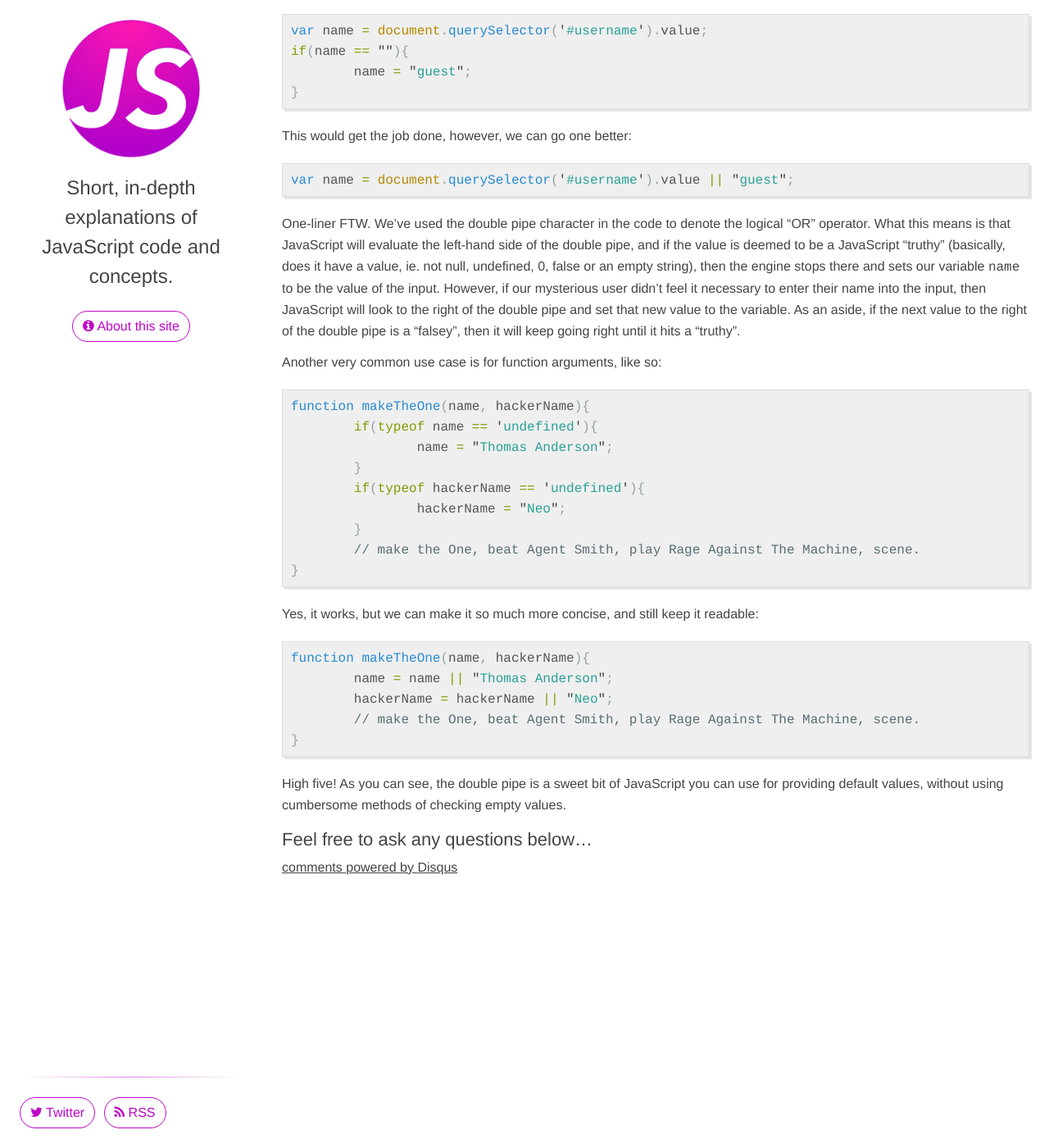
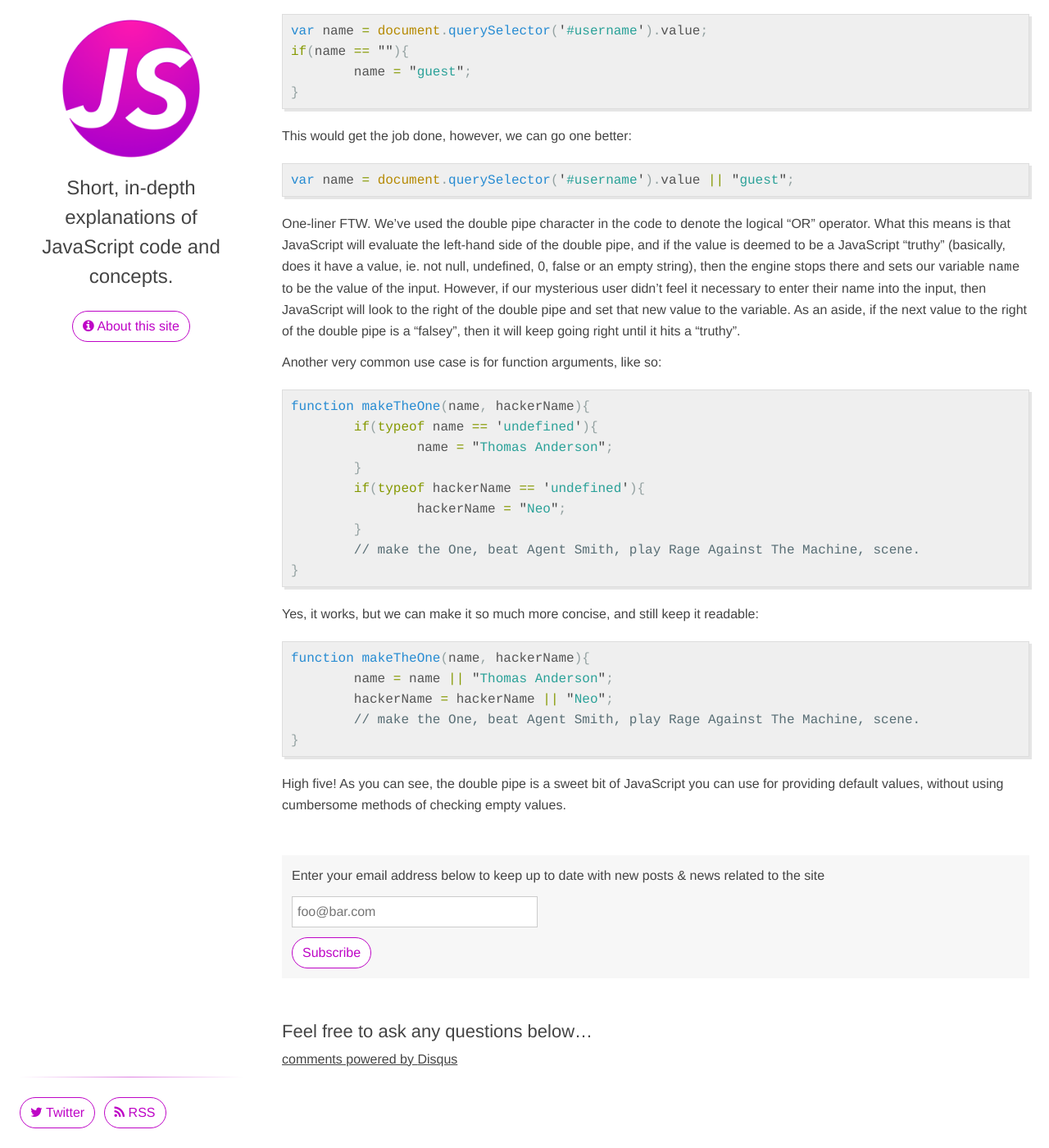
Before and after one commit to benhowdle89/js-idioms, a Jekyll site: the page built from _posts/2014-07-07-providing-default-values.markdown, in a window 1280 px wide and 1400 px high, scrolled down 488 px. Shown: the whole window at 82% size. Built offline with Jekyll 4.4.1, drawn with Linux system fonts in a browser that asks for light colours; nearby versions of some CDN libraries; comment, search, counter and statistics services are not loaded.

Commit message:
mailchimp

```diff
--- /dev/null
+++ b/_includes/mailchimp.html
@@ -0,0 +1,20 @@
+<div class="subscribe">
+	<p class="breathe-bottom">Enter your email address below to keep up to date with new posts &amp; news related to the site</p>
+	<!-- Begin MailChimp Signup Form -->
+	<div id="mc_embed_signup">
+		<form action="//jsforallof.us8.list-manage.com/subscribe/post-json?u=d813fba5ac26d43a2738f0971&amp;id=6e493b7d5d" method="post" id="mc-embedded-subscribe-form" name="mc-embedded-subscribe-form" class="validate" target="_blank" novalidate>
+
+			<div class="mc-field-group">
+				<input type="email" value="" name="EMAIL" placeholder="foo@bar.com" class="required email" id="mce-EMAIL">
+			</div>
+			<div id="mce-responses" class="clear">
+				<div class="response" id="mce-error-response" style="display:none"></div>
+				<div class="response" id="mce-success-response" style="display:none"></div>
+			</div>    <!-- real people should not fill this in and expect good things - do not remove this or risk form bot signups-->
+		    <div style="position: absolute; left: -5000px;"><input type="text" name="b_d813fba5ac26d43a2738f0971_6e493b7d5d" tabindex="-1" value=""></div>
+		    <div class="clear breathe-top"><input type="submit" value="Subscribe" name="subscribe" id="mc-embedded-subscribe" class="button"></div>
+		</form>
+	</div>
+
+	<!--End mc_embed_signup-->
+</div>
--- a/_layouts/default.html
+++ b/_layouts/default.html
@@ -24,5 +24,7 @@
       ga('send', 'pageview');
 
     </script>
+    <script type="text/javascript" src="//cdnjs.cloudflare.com/ajax/libs/jquery/2.1.1/jquery.js"></script>
+    <script type="text/javascript" src="/js/script.js"></script>
     </body>
 </html>
--- a/_layouts/post.html
+++ b/_layouts/post.html
@@ -15,6 +15,11 @@ layout: default
   {{ content }}
   </article>
 
+  <div class="mailchimp">
+    {% include mailchimp.html %}
+  </div>
+
+  <div class="comments">
     <h3>Feel free to ask any questions below&hellip;</h3>
 
     <div id="disqus_thread"></div>
@@ -31,6 +36,6 @@ layout: default
     </script>
     <noscript>Please enable JavaScript to view the <a href="http://disqus.com/?ref_noscript">comments powered by Disqus.</a></noscript>
     <a href="http://disqus.com" class="dsq-brlink">comments powered by <span class="logo-disqus">Disqus</span></a>
-
+  </div>
 
 </div>
--- a/about/index.html
+++ b/about/index.html
@@ -6,7 +6,7 @@ layout: default
 
 	<h1>About</h1>
 
-	<ul class="about-points">
+	<ul class="about-points breathe-bottom">
 		<li>
 			<h3>Author</h3>
 			<p><a href="http://benhowdle.im">Ben Howdle</a> built and maintains this site, and supplies all of the content posted.</p>
@@ -30,4 +30,8 @@ layout: default
 		</li>
 	</ul>
 
+	<h3>Subscribe</h3>
+
+	{% include mailchimp.html %}
+
 </div>
--- a/css/app.css
+++ b/css/app.css
@@ -426,7 +426,9 @@ h3 {
   text-decoration: none;
   font-weight: 300;
   color: #be05c6;
-  transition: .2s; }
+  transition: .2s;
+  background: #fff;
+  cursor: pointer; }
   .button:hover {
     background: rgba(190, 5, 198, 0.7);
     color: #fff; }
@@ -442,6 +444,9 @@ h3 {
 .meta {
   margin-top: -18px; }
 
+.mailchimp, .comments {
+  margin: 48px 0; }
+
 .centered {
   text-align: center; }
 
@@ -450,6 +455,9 @@ h3 {
 
 .breathe-top {
   margin-top: 12px; }
+
+.breathe-bottom {
+  margin-bottom: 12px; }
 
 .clear {
   clear: both; }
@@ -462,3 +470,24 @@ hr.fancy {
 
 .about-points li {
   margin-bottom: 24px; }
+
+.subscribe {
+  background: #f7f7f7;
+  padding: 12px; }
+  .subscribe input[type="email"] {
+    border: 1px solid #ccc;
+    padding: 6px;
+    transition: .2s;
+    width: 300px; }
+    .subscribe input[type="email"]:focus {
+      outline: none;
+      border: 1px solid #666; }
+  .subscribe .button:focus {
+    outline: none; }
+  .subscribe .response#mce-error-response {
+    color: red;
+    font-weight: 500;
+    margin-top: 6px; }
+  .subscribe .response#mce-success-response {
+    font-weight: 500;
+    padding-top: 6px; }
--- /dev/null
+++ b/js/script.js
@@ -0,0 +1,40 @@
+(function() {
+
+    var form = $('#mc-embedded-subscribe-form');
+    var errorEl = form.find('#mce-error-response');
+    var successEl = form.find('#mce-success-response');
+
+    function register($form) {
+        $.ajax({
+            type: $form.attr('method'),
+            url: $form.attr('action') + '&c=?',
+            data: $form.serialize(),
+            cache: false,
+            dataType: 'jsonp',
+            contentType: "application/json; charset=utf-8",
+            error: function(err) {
+                alert("Could not connect to the registration server. Please try again later.");
+            },
+            success: function(data) {
+                if (data.result != "success") {
+                    errorEl.html(data.msg).show();
+                } else {
+                    form.find('input[type="email"]').add('.button').slideUp();
+                    $('.subscribe p').hide();
+                    successEl.html('Splendid! You should receive a confirmation email shortly.').show();
+                }
+            }
+        });
+    }
+
+    form.on('submit', function(e){
+        e.preventDefault();
+        var email = $(this).find('input[type="email"]');
+        if(!email.val() || email.val().indexOf('@') == -1){
+            return errorEl.html('Invalid email address').show();
+        }
+        errorEl.hide();
+        register($(this));
+    });
+
+})();
--- a/scss/_partials/_button.scss
+++ b/scss/_partials/_button.scss
@@ -7,6 +7,8 @@
 	font-weight: 300;
 	color: $accent;
 	transition: .2s;
+	background: #fff;
+	cursor: pointer;
 	&:hover {
 		background: bg-opacity($accent, 0.7);
 		color: #fff;
--- a/scss/_partials/_manifest.scss
+++ b/scss/_partials/_manifest.scss
@@ -10,3 +10,4 @@
 @import "post";
 @import "utils";
 @import "about";
+@import "subscribe";
--- a/scss/_partials/_post.scss
+++ b/scss/_partials/_post.scss
@@ -12,3 +12,7 @@
 .meta {
 	margin-top: -18px;
 }
+
+.mailchimp, .comments {
+	margin: 48px 0;
+}
--- a/scss/_partials/_utils.scss
+++ b/scss/_partials/_utils.scss
@@ -10,6 +10,10 @@
 	margin-top: 12px;
 }
 
+.breathe-bottom {
+	margin-bottom: 12px;
+}
+
 .clear {
 	clear: both;
 }
```
Also changed, not shown: scss/_partials/_subscribe.scss (added, +28 -0 lines). Lines whose indentation alone changed are shown as unchanged.
